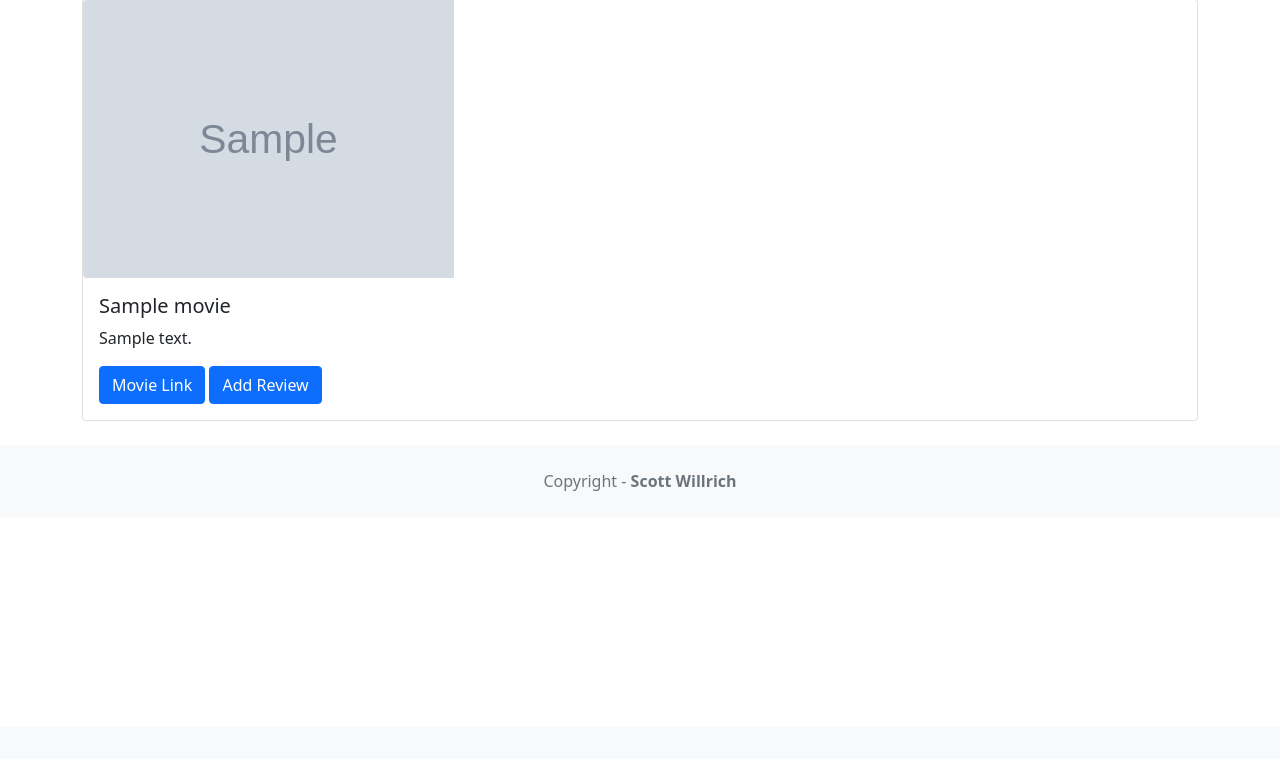
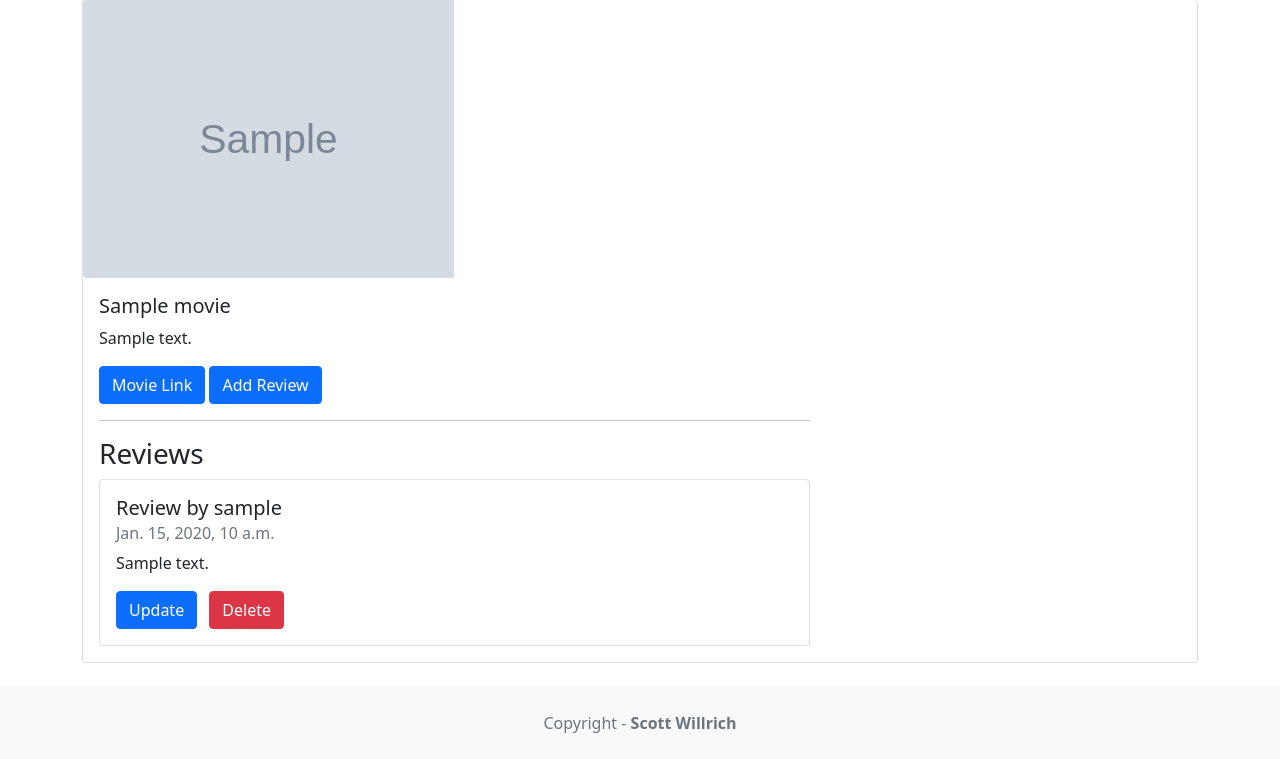
Before and after one commit to swillrich5/moviereviews, a Django app: page /movie/1 in a window 1280 px wide. Shown: the part 73-832 px from the top of the page. Before the commit the page ends 564 px from the top, so only its background shows below. Run offline with Django 4.2, Linux system fonts and the light colour scheme; a user stored in the database is signed in; tables that the repository leaves empty hold one stand-in row (values such as "Sample post"); grey boxes marked "Sample" are stand-in pictures.

Commit message:
added ability to update reviews

```diff
--- a/movie/templates/movie_detail.html
+++ b/movie/templates/movie_detail.html
@@ -22,6 +22,27 @@
                         </a>
                     {% endif %}
                 </p>
+                <hr />
+                <h3>Reviews</h3>
+                <ul class='list-group'>
+                    {% for review in reviews %}
+                        <li class="list-group-item pb-3 pt-3">
+                            <h5 class="card-title">
+                                Review by {{ review.user.username }}
+                            </h5>
+                            <h6 class="card-subtitle mb-2 text-muted">
+                                {{ review.date }}
+                            </h6>
+                            <p class="card-text">{{ review.text }}</p>
+                            {% if user.is_authenticated and user == review.user %}
+                                <a class="btn btn-primary me-2" href="{% url 'movie:updatereview' review.id %}">
+                                    Update
+                                </a>
+                                <a class="btn btn-danger" href="#">Delete</a>
+                            {% endif %}
+                        </li>
+                    {%  endfor %}
+                </ul>
             </div>
         </div>
     </div>
--- a/movie/urls.py
+++ b/movie/urls.py
@@ -9,5 +9,5 @@ urlpatterns = [
     path('signup/', views.signup, name='signup'),
     path('about/', views.about, name='about'),
     path('movie/<int:movie_id>/create/', views.createreview, name="createreview"),
-
+    path('movie/review/<int:review_id>', views.updatereview, name="updatereview"),
 ]
--- a/movie/views.py
+++ b/movie/views.py
@@ -24,7 +24,10 @@ def about(request):
 
 def movie_detail(request, movie_id):
     movie = get_object_or_404(Movie, pk=movie_id)
-    return render(request, 'movie_detail.html', {'movie': movie})
+    reviews = Review.objects.filter(movie = movie)
+    return render(request, 'movie_detail.html', {
+                    'movie': movie,
+                    'reviews': reviews})
 
 
 def createreview(request, movie_id):
@@ -49,3 +52,22 @@ def createreview(request, movie_id):
                                 'form': ReviewForm(),
                                 'error': 'bad data passed in'
                             })
+
+
+
+def updatereview(request, review_id):
+    review = get_object_or_404(
+        Review, pk=review_id, user=request.user)
+    if request.method == 'GET':
+        form = ReviewForm(instance=review)
+        return render(request, 'updatereview.html', {'review': review, 'form': form})
+    else:
+        try:
+            form = ReviewForm(request.POST, instance=review)
+            form.save()
+            return redirect('movie:movie_detail', review.movie.id)
+        except ValueError:
+            return render(request, 'updatereview.html', {
+                            'review': review, 'form': form,
+                            'error': 'Bad data in form'
+                        })
```
Also changed, not shown: movie/templates/updatereview.html (added, +28 -0 lines).
